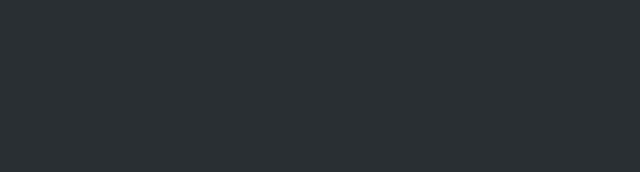
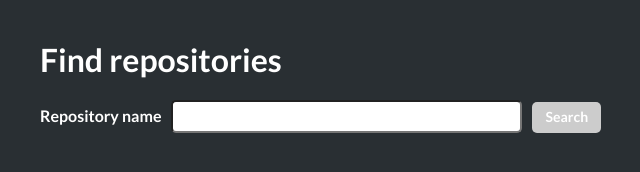
Before and after one commit to KamilyaMukhammedova/github-repos, a website built with webpack: page src/index.html in a window 1280 px wide. Shown: the whole page, without its empty margins (15-655 px from the left). Built offline with nearby package versions, Linux system fonts and the light colour scheme.

Commit message:
Верстка формы поиска и валидация

```diff
--- a/package.json
+++ b/package.json
@@ -31,5 +31,8 @@
     "webpack": "^5.74.0",
     "webpack-cli": "^4.10.0",
     "webpack-dev-server": "^4.11.1"
+  },
+  "dependencies": {
+    "octokit": "^2.0.14"
   }
 }
--- a/src/index.html
+++ b/src/index.html
@@ -10,7 +10,17 @@
 <body>
 <main>
     <div class="container">
-
+        <section class="search">
+            <h1 class="search__title">Find repositories</h1>
+            <form class="search__form" id="search-form">
+                <label for="repos-name" class="search__label">Repository name</label>
+                <div class="search__box">
+                    <input type="text" id="repos-name" name="repos-name" class="search__input"/>
+                    <div class="search__error" id="repos-name-error">Field is required!</div>
+                </div>
+                <button type="submit" class="search__btn-submit" id="btn-submit" disabled>Search</button>
+            </form>
+        </section>
     </div>
 </main>
 </body>
--- a/src/index.js
+++ b/src/index.js
@@ -1,3 +1,3 @@
 import './index.html';
 import './index.scss';
-import './js/main';
+import './js/form';
--- a/src/index.scss
+++ b/src/index.scss
@@ -2,3 +2,4 @@
 @import "style/var";
 @import "style/generals";
 @import "style/fonts";
+@import "style/search";
--- /dev/null
+++ b/src/js/form.js
@@ -0,0 +1,37 @@
+const searchForm = document.getElementById('search-form');
+const inputReposName = document.getElementById('repos-name');
+const inputReposNameError = document.getElementById('repos-name-error');
+const btnSubmit = document.getElementById('btn-submit');
+
+function checkBtnSubmit() {
+  if (inputReposName.value && inputReposName.value.replace(/\s/g, '').length !== 0) {
+    btnSubmit.disabled = false;
+  } else {
+    btnSubmit.disabled = true;
+  }
+}
+
+inputReposName.addEventListener('input', (event) => {
+  if (event.target.value) {
+    event.target.style.borderColor = 'transparent';
+    inputReposNameError.style.display = 'none';
+  }
+  checkBtnSubmit();
+});
+
+inputReposName.addEventListener('blur', (event) => {
+  if (!event.target.value || event.target.value.replace(/\s/g, '').length === 0) {
+    event.target.style.borderColor = '#f65281';
+    inputReposNameError.style.display = 'block';
+  }
+  checkBtnSubmit();
+});
+
+inputReposName.addEventListener('keydown', (event) => {
+
+});
+
+searchForm.addEventListener('submit', (event) => {
+  event.preventDefault();
+
+});
--- /dev/null
+++ b/src/style/_search.scss
@@ -0,0 +1,54 @@
+.search {
+  margin: 40px 0;
+
+  &__form {
+    display: flex;
+    align-items: baseline;
+  }
+
+  &__label {
+    margin-right: 10px;
+  }
+
+  &__box {
+    margin-right: 10px;
+    width: 30%;
+  }
+
+  &__input {
+    width: 100%;
+    border-radius: 5px;
+    padding: 5px;
+    margin-right: 10px;
+    color: $blue;
+  }
+
+  &__btn-submit {
+    background-color: $blue;
+    border: 1px solid transparent;
+    font-size: 14px;
+    color: $white;
+    display: inline-block;
+    padding: 6px 12px;
+    border-radius: 5px;
+
+    &:hover {
+      cursor: pointer;
+      -ms-transform: scale(1.1);
+      transform: scale(1.1);
+    }
+
+    &:disabled {
+      background-color: #cccccc;
+      border-color: transparent;
+      pointer-events: none;
+    }
+  }
+
+  &__error {
+    font-size: 11px;
+    color: $red;
+    margin: 5px 0 0 5px;
+    display: none;
+  }
+}
--- a/src/style/_var.scss
+++ b/src/style/_var.scss
@@ -3,3 +3,4 @@ $darkGrey: #66757F;
 $lightGrey: #E1E8ED;
 $white: #FFFFFF;
 $blue: #55ACEE;
+$red: #f65281;
--- a/webpack.config.js
+++ b/webpack.config.js
@@ -16,6 +16,11 @@ module.exports = {
     port: 3000,
     open: true,
     hot: true,
+    headers: {
+      "Access-Control-Allow-Origin": "*",
+      "Access-Control-Allow-Methods": "GET, POST, PUT, DELETE, PATCH, OPTIONS",
+      "Access-Control-Allow-Headers": "X-Requested-With, content-type, Authorization"
+    }
   },
   entry: path.resolve(__dirname, 'src', 'index.js'),
   output: {
```
Also changed, not shown: src/js/main.js (deleted), 1 other file.
